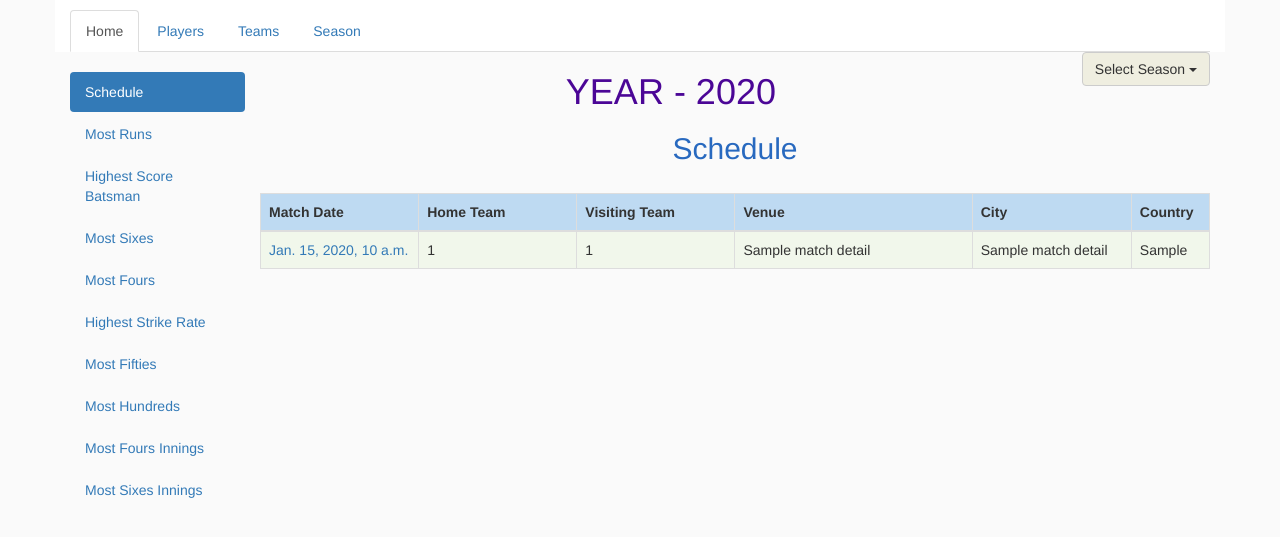
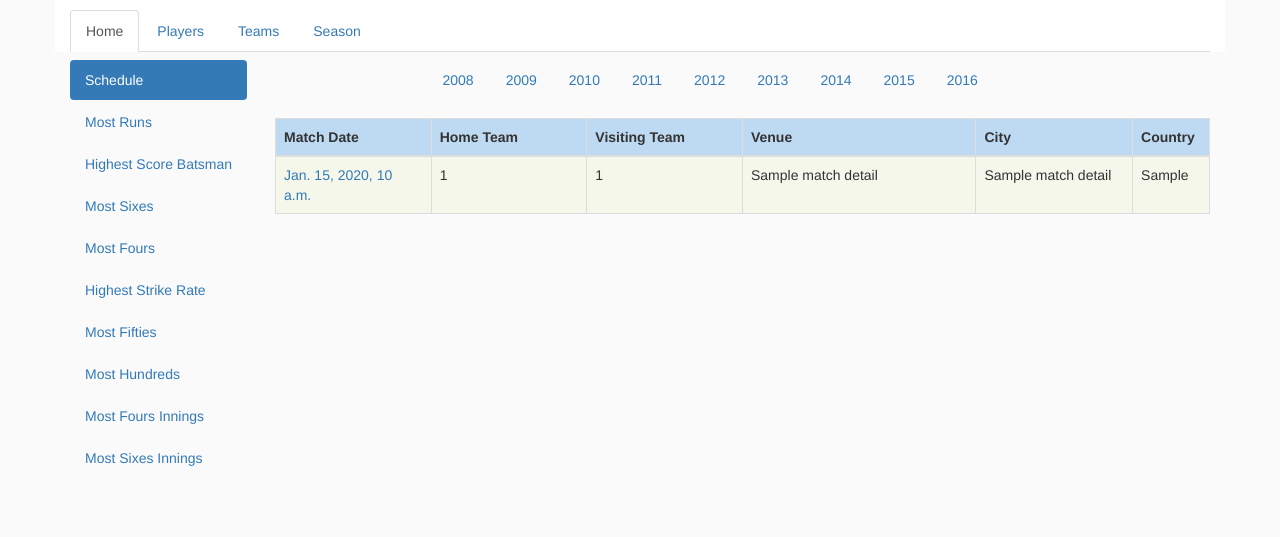
Before and after one commit to namanjain10/IPL-STATS, a Django app: template templates/firstApp/season.html in a window 1280 px wide. Shown: the top 537 px of the page. Run offline with Django 3.2, Linux system fonts and the light colour scheme; the template is opened without the code that fills it: most values are stand-ins (such as "Sample title", 1, 10 or a date in 2020); parts of the project's set-up code (start-up, migrations or seed data) failed here and were passed over; some libraries are stand-ins or nearby versions.

Commit message:
navbars fixed

```diff
--- a/static/css/index.css
+++ b/static/css/index.css
@@ -23,11 +23,13 @@ td {
 } */
 
 .table-striped > tbody > tr:nth-child(2n) > td, .table-striped > tbody > tr:nth-child(2n) > th {
-   background-color: rgb(230, 241, 234);
+   background-color: rgb(232, 245, 238);
 }
-
+body{
+        padding-top: 60px;
+}
 .table-striped > tbody > tr:nth-child(2n+1) > td, .table-striped > tbody > tr:nth-child(2n+1) > th {
-   background-color: rgb(241, 247, 235);
+   background-color: rgb(245, 247, 235);
 }
 
 .season_table {
--- a/static/js/index.js
+++ b/static/js/index.js
@@ -244,12 +244,50 @@ $('#player_table tbody').append(
     ),
 );
 
+var bowlerWickets = 0, bowlerRuns = 0, bowlerExtras = 0, bowlerBalls = 0
+
+$('.bowler_runs').each(function() {
+    bowlerRuns += parseFloat($(this).text());
+});
+
+$('.bowler_wickets').each(function() {
+    bowlerWickets += parseFloat($(this).text());
+});
+
+$('.bowler_extras').each(function() {
+    bowlerExtras += parseFloat($(this).text());
+});
+
+$('.bowler_balls').each(function() {
+    bowlerBalls += parseFloat($(this).text());
+});
+
+$('#bowler_table tbody').append(
+    $('<tr>').css("font-weight","bold").append(
+        $('<td>').text('Career'),
+        $('<td>').text(bowlerWickets),
+        $('<td>').text(bowlerRuns),
+        $('<td>').text(bowlerExtras),
+        $('<td>').text(bowlerBalls),
+        $('<td>').text((bowlerRuns/(bowlerBalls/6)).toFixed(2)),
+        $('<td>').text((bowlerRuns/bowlerWickets).toFixed(2)),
+        $('<td>').text((bowlerBalls/bowlerWickets).toFixed(2))
+    ),
+);
+
+$('.show').click(function(){
+    $(this).parent().find( 'li.active' ).removeClass( 'active' );
+});
+
+// var a = parseFloat(window.location.href.split('/season/')[1][0]);
+// $('.show','#season_nav').eq(a-1).addClass('active')
+
 $('.showSingle').click(function(){
-      $('.season_table').hide();
-      $( this ).parent().find( 'li.active' ).removeClass( 'active' );
-      $('.season_table').removeClass('active');
-      $('#div'+$(this).attr('target')).show();
-      $(this).addClass( 'active' );
+    $('.season_table').hide();
+    $( this ).parent().find( 'li.active' ).removeClass( 'active' );
+    $('.season_table').removeClass('active');
+    $('#div'+$(this).attr('target')).show();
+    $(this).addClass( 'active' );
 
 });
 
@@ -295,35 +333,3 @@ function submit_data (event) {
         }
     });
 }
-
-
-var bowlerWickets = 0, bowlerRuns = 0, bowlerExtras = 0, bowlerBalls = 0
-
-$('.bowler_runs').each(function() {
-    bowlerRuns += parseFloat($(this).text());
-});
-
-$('.bowler_wickets').each(function() {
-    bowlerWickets += parseFloat($(this).text());
-});
-
-$('.bowler_extras').each(function() {
-    bowlerExtras += parseFloat($(this).text());
-});
-
-$('.bowler_balls').each(function() {
-    bowlerBalls += parseFloat($(this).text());
-});
-
-$('#bowler_table tbody').append(
-    $('<tr>').css("font-weight","bold").append(
-        $('<td>').text('Career'),
-        $('<td>').text(bowlerWickets),
-        $('<td>').text(bowlerRuns),
-        $('<td>').text(bowlerExtras),
-        $('<td>').text(bowlerBalls),
-        $('<td>').text((bowlerRuns/(bowlerBalls/6)).toFixed(2)),
-        $('<td>').text((bowlerRuns/bowlerWickets).toFixed(2)),
-        $('<td>').text((bowlerBalls/bowlerWickets).toFixed(2))
-    ),
-);
--- a/templates/firstApp/index.html
+++ b/templates/firstApp/index.html
@@ -11,14 +11,17 @@
     </head>
     <body style="background-color:rgb(250, 250, 250)">
 
+        <div class="navbar-fixed-top">
             <div class="container" style="padding-top : 10px; background-color:white">
                 <ul class="nav nav-tabs">
                     <li role="presentation" class="active"><a href="/">Home</a></li>
                     <li role="presentation"><a href="/player-home/">Players</a></li>
                     <li role="presentation"><a href="/team-home/">Teams</a></li>
-              <li role="presentation"><a href="/season-home/">Season</a></li>
+                    <li role="presentation"><a href="/season/1/">Season</a></li>
                 </ul>
             </div>
+        </div>
+
         <div class="container">
 
         {% block content %}
@@ -97,22 +100,21 @@
         </a>
                 </div>
 
-        {{part}}
+        {%for p in part %}
+        {{p}}<br>
+        {% endfor %}
+
         <div class="container" style="padding-top:10px">
             <ul style="list-style-type: none; font-size : 15px">
                 <li><a href="/mom">Most Man of the Match Awards</a></li>
                 <li><a href="/captain">Captaincy Records</a></li>
                 <li><a href="/superover">SuperOver</a></li>
             </ul>
-
             {% endblock content %}
         </div>
-
     </body>
     <script src="https://maxcdn.bootstrapcdn.com/bootstrap/3.3.7/js/bootstrap.min.js" integrity="sha384-Tc5IQib027qvyjSMfHjOMaLkfuWVxZxUPnCJA7l2mCWNIpG9mGCD8wGNIcPD7Txa" crossorigin="anonymous"></script>
-    <script type="text/javascript" src ="{% static "js/index.js" %}" >
-
-    </script>
+    <script type="text/javascript" src ="{% static "js/index.js" %}"></script>
     </script>
 
 </html>
--- a/templates/firstApp/player_home.html
+++ b/templates/firstApp/player_home.html
@@ -21,7 +21,7 @@
         <div class="col-md-7">
             <input class="form-control" type="search" id="search" name="player" onkeyup="player(event)" placeholder="Search Player Here..."/>
 
-            <span id="searchclear" class="glyphicon glyphicon-remove-circle"></span>
+            <span id="searchclear" class="glyphicon glyphicon-remove"></span>
 
             <div class="row col-md-12">
                 <div class="dropdown" id="search_box" >
--- a/templates/firstApp/season.html
+++ b/templates/firstApp/season.html
@@ -1,26 +1,10 @@
 {% extends "firstApp/index.html" %}
 {% block content %}
 
-<div class="dropdown" style = "float : right">
-    <button class="btn btn-default dropdown-toggle" type="button" id="dropdownMenuSeason" data-toggle="dropdown" aria-haspopup="true" aria-expanded="true" style = "background-color : rgba(230, 227, 201, 0.51)">
-        Select Season
-        <span class="caret"></span>
-    </button>
-    <ul class="dropdown-menu" aria-labelledby="dropdownMenu1">
-        <li><a href="/season/1/">2008</a></li>
-        <li><a href="/season/2/">2009</a></li>
-        <li><a href="/season/3/">2010</a></li>
-        <li><a href="/season/4/">2011</a></li>
-        <li><a href="/season/5/">2012</a></li>
-        <li><a href="/season/6/">2013</a></li>
-        <li><a href="/season/7/">2014</a></li>
-        <li><a href="/season/8/">2015</a></li>
-        <li><a href="/season/9/">2016</a></li>
-    </ul>
-</div>
+<div class="row">
 
-<div class="left-nav">
-    <ul class="nav nav-pills nav-stacked col-md-2" style = "padding-top : 20px; padding-right : 15px">
+    <div class="col-md-2 left-nav ">
+        <ul class="nav nav-pills nav-stacked affix">
             <li role="presentation" class="showSingle active" target = "1"><a href="#">Schedule</a></li>
             <li role="presentation" class="showSingle" target = "2"><a href="#">Most Runs</a></li>
             <li role="presentation" class="showSingle" target = "3"><a href="#">Highest Score Batsman</a></li>
@@ -32,16 +16,27 @@
             <li role="presentation" class="showSingle" target = "9"><a href="#">Most Fours Innings</a></li>
             <li role="presentation" class="showSingle" target = "10"><a href="#">Most Sixes Innings</a></li>
         </ul>
+    </div>
 
+    <div class="col-md-10">
+        <div class="row">
+            <div class="col-md-8 col-md-offset-2">
+                <ul class="nav nav-pills" style="vertical-align:center" id = "season_nav">
+                    <li role="presentation" class="show" target="1"><a href="/season/1/">2008</a></li>
+                    <li role="presentation" class="show" target="2"><a href="/season/2/">2009</a></li>
+                    <li role="presentation" class="show" target="3"><a href="/season/3/">2010</a></li>
+                    <li role="presentation" class="show" target="4"><a href="/season/4/">2011</a></li>
+                    <li role="presentation" class="show" target="5"><a href="/season/5/">2012</a></li>
+                    <li role="presentation" class="show" target="6"><a href="/season/6/">2013</a></li>
+                    <li role="presentation" class="show" target="7"><a href="/season/7/">2014</a></li>
+                    <li role="presentation" class="show" target="8"><a href="/season/8/">2015</a></li>
+                    <li role="presentation" class="show" target="9"><a href="/season/9/">2016</a></li>
+                </ul>
             </div>
-<div class : "col-md-10" >
-    <h1 style="text-align : center">YEAR - {{year}}</h1>
         </div>
 
         <div class = "season_table" id="div1">
-    <h2>Schedule</h2>
             <div class="table-responsive">
-
                 <table class = "table table-striped table-bordered table-hover">
                     <thead>
                         <td class="col-md-2"><strong>Match Date</strong></td>
@@ -68,7 +63,6 @@
         </div>
 
         <div class = "season_table" id="div2" style="display : none">
-    <h2>Most Runs</h2>
             <div class="table-responsive">
 
                 <table class = "table table-striped table-bordered table-hover">
@@ -89,7 +83,6 @@
         </div>
 
         <div class = "season_table" id="div3" style="display : none">
-    <h2>Highest Score in an Innings</h2>
             <div class="table-responsive">
 
                 <table class = "table table-striped table-bordered table-hover">
@@ -112,7 +105,6 @@
         </div>
 
         <div class = "season_table" id="div4" style="display : none">
-    <h2>Most Sixes</h2>
             <div class="table-responsive">
 
                 <table class = "table table-striped table-bordered table-hover">
@@ -134,7 +126,6 @@
         </div>
 
         <div class = "season_table" id="div5" style="display : none">
-    <h2>Most Fours</h2>
             <div class="table-responsive">
 
                 <table class = "table table-striped table-bordered table-hover">
@@ -156,7 +147,6 @@
         </div>
 
         <div class = "season_table" id="div6" style="display : none">
-    <h2>Best Strike Rate</h2>
             <div class="table-responsive">
 
                 <table class = "table table-striped table-bordered table-hover">
@@ -181,7 +171,6 @@
         </div>
 
         <div class = "season_table" id="div7" style="display : none">
-    <h2>Most Fifties</h2>
             <div class="table-responsive">
 
                 <table class = "table table-striped table-bordered table-hover">
@@ -202,7 +191,6 @@
         </div>
 
         <div class = "season_table" id="div8" style="display : none">
-    <h2>Most Hundreds</h2>
             <div class="table-responsive">
 
                 <table class = "table table-striped table-bordered table-hover">
@@ -224,7 +212,6 @@
         </div>
 
         <div class = "season_table" id="div9" style="display : none">
-    <h2>Most Fours in an Innings</h2>
             <div class="table-responsive">
 
                 <table class = "table table-striped table-bordered table-hover">
@@ -248,7 +235,6 @@
         </div>
 
         <div class = "season_table" id="div10" style="display : none">
-    <h2>Most Sixes in an Innings</h2>
             <div class="table-responsive">
 
                 <table class = "table table-striped table-bordered table-hover">
@@ -270,5 +256,8 @@
                 </table>
             </div>
         </div>
+    </div>
+</div>
+
 
 {% endblock content %}
```
Also changed, not shown: firstApp/sqlCommands.py (+24 -12 lines), firstApp/views.py (+3 -16 lines), templates/firstApp/help.html (+45 -4 lines). Lines whose indentation alone changed are shown as unchanged.
